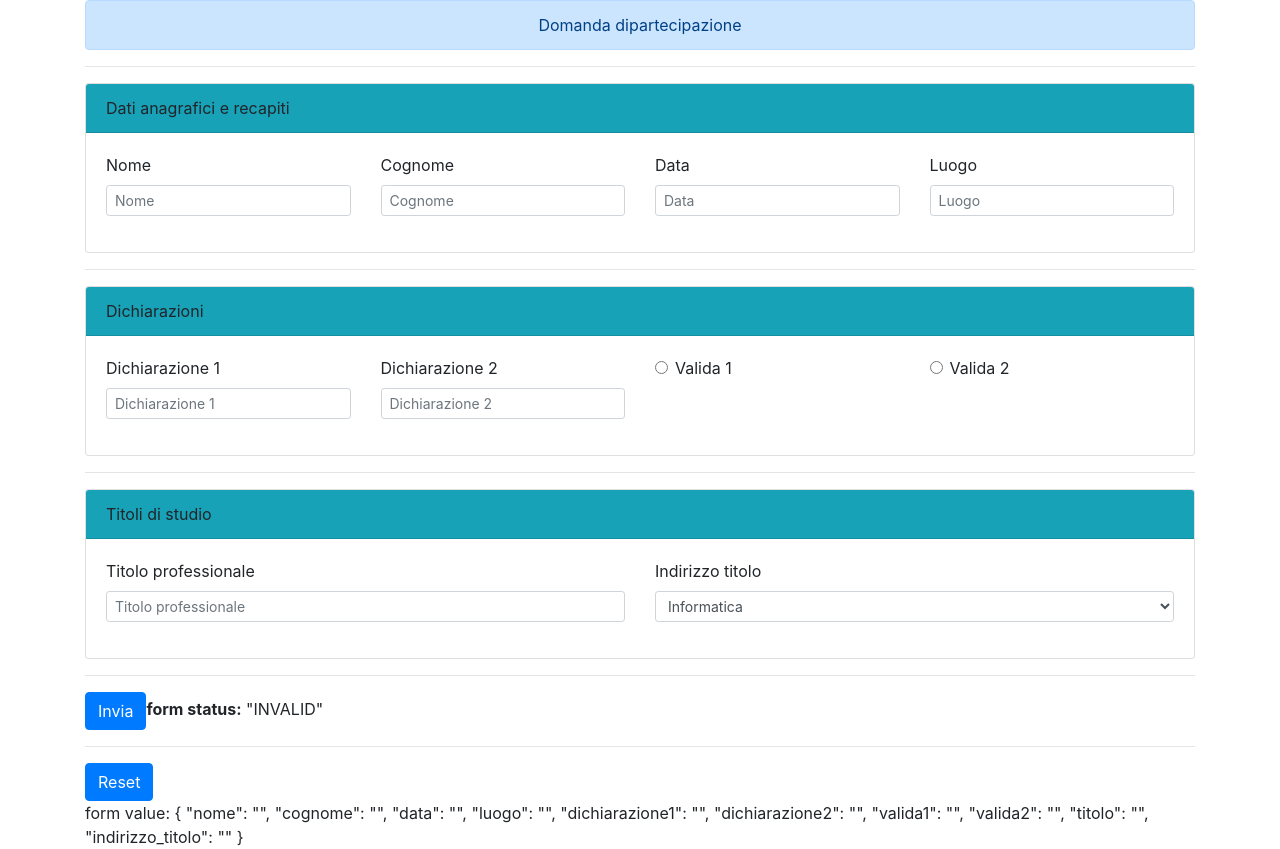
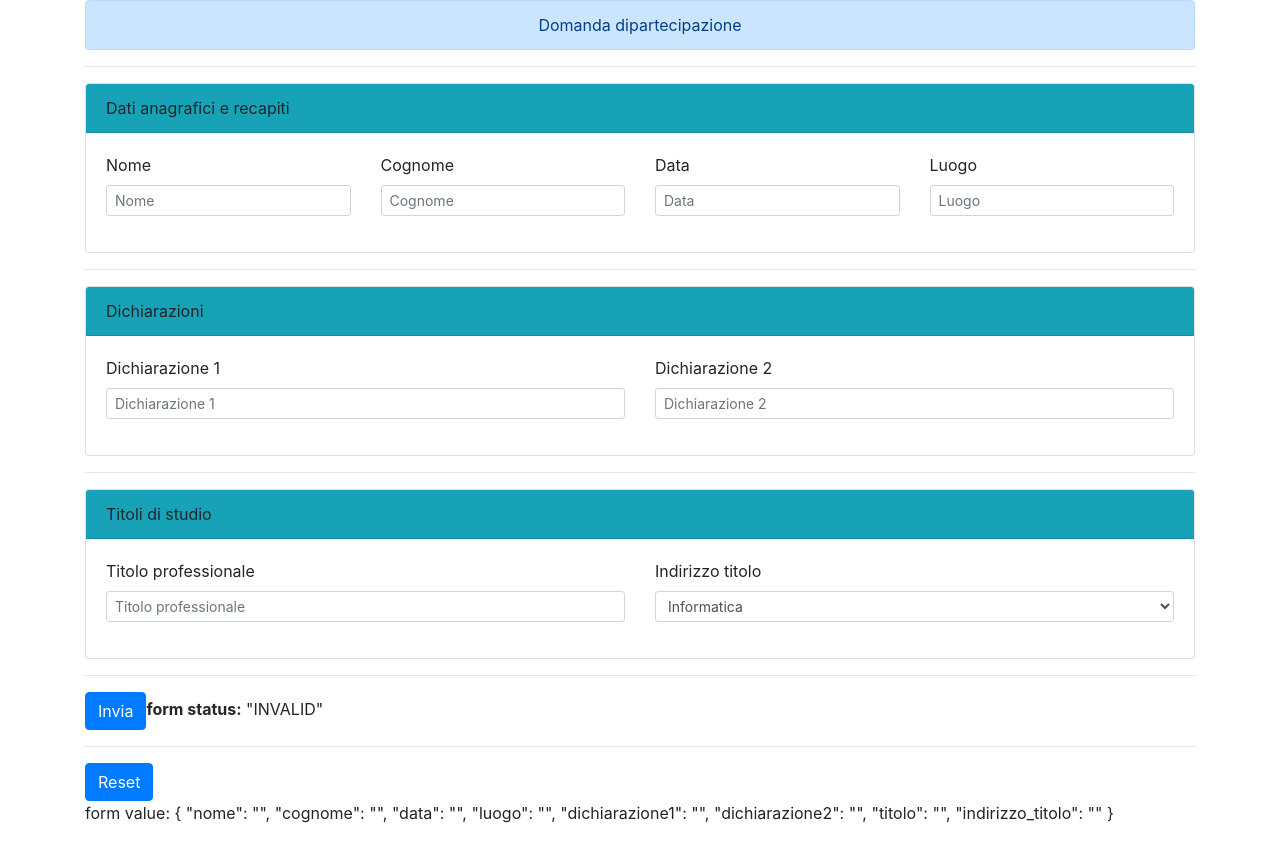
Before and after one commit to tdifiori/testFormBuilder, an Angular app: page / in a window 1280 px wide. After the commit the page ends 825 px from the top, so only its background shows below. Built offline with nearby package versions, Linux system fonts and the light colour scheme.

Commit message:
4 files modified

```diff
--- a/src/app/Shared/section/section.component.scss
+++ b/src/app/Shared/section/section.component.scss
@@ -0,0 +1,7 @@
+.is-valid{
+border-color: green
+}
+
+.is-invalid{
+border-color: red
+}
--- a/src/app/Shared/section/section.component.ts
+++ b/src/app/Shared/section/section.component.ts
@@ -23,6 +23,10 @@ import { FormBuilder, FormGroup, FormControl } from '@angular/forms';
                       name="{{field.key}}"
                       class="form-control form-control-sm"
                       placeholder="{{field.label}}"
+                      [ngClass]= "{
+                        'is-invalid': thisControl === 'invalid',
+                        'is-valid': thisControl === 'valid'
+                      }"
                    >
                 </div>
 
--- a/src/app/app.component.ts
+++ b/src/app/app.component.ts
@@ -25,9 +25,10 @@ import { FormBuilder, FormGroup, Validators, FormControl} from '@angular/forms';
 export class AppComponent implements OnInit {
 
   formConfig:any;
+
+  thisControl:any = "";
   reactiveForm: FormGroup = new FormGroup({});
   validators = []  //new Array<Validators>();
-
 
 
   constructor(private fb: FormBuilder) {
@@ -50,12 +51,14 @@ export class AppComponent implements OnInit {
         row.fields.forEach(field => {
           this.reactiveForm.addControl(field.key, new FormControl(field.defaultValue));
           this.reactiveForm.get(field.key).setValidators(this.validators);
+          this.thisControl = this.reactiveForm.get(field.key).status;
+          console.log("controllo status ",field.key + "->"+ this.thisControl)
         });
           this.reactiveForm.updateValueAndValidity();
       })
     });
 
-    console.log(this.validators)
+
 
   }
 
--- a/src/app/mock/formconfig.ts
+++ b/src/app/mock/formconfig.ts
@@ -101,32 +101,6 @@
                ]
               }
             ]
-          },
-                    {
-            "fields": [
-              {
-                "label": "Valida 1",
-                "type": "radio",
-                "key": "valida1",
-                "defaultValue":"",
-                "rules": [
-                  'Validators.requiredTrue'
-               ]
-              }
-            ]
-          },
-          {
-            "fields": [
-              {
-                "label": "Valida 2",
-                "type": "radio",
-                "key": "valida2",
-                "defaultValue":"",
-                "rules": [
-                  'Validators.requiredTrue'
-               ]
-              }
-            ]
           }
         ]
       },
```
